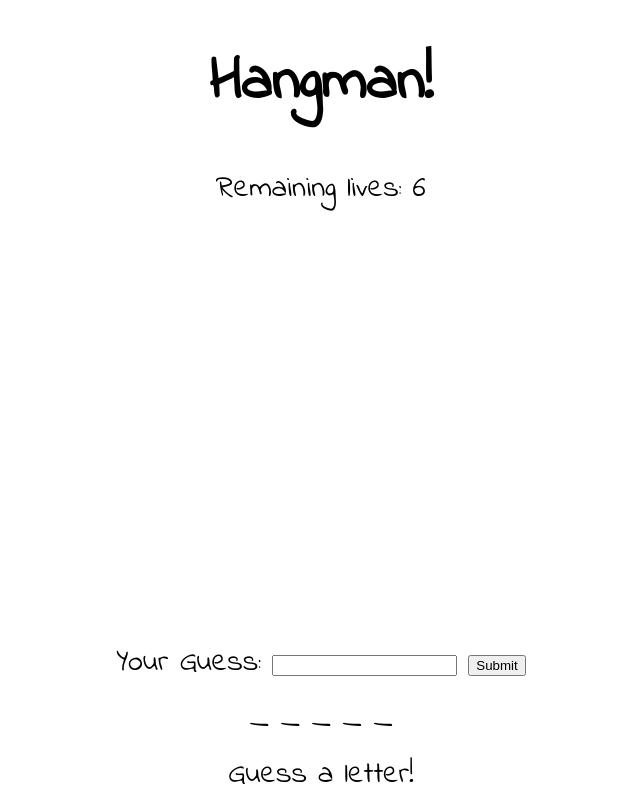
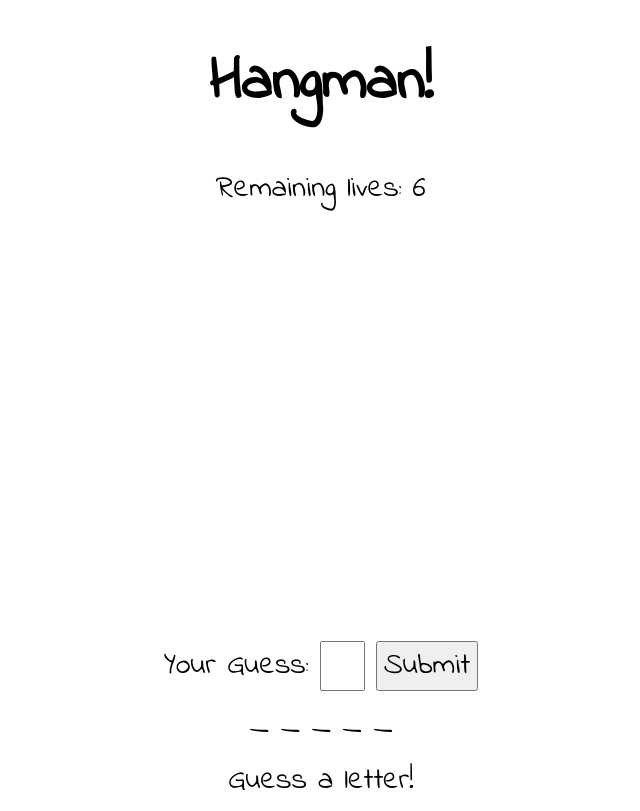
Before and after one commit to Seydaspferd/js_hangman, a plain HTML site: page index.html in a window 1280 px wide. Shown: the whole page, without its empty margins (319-959 px from the left). Drawn offline with Linux system fonts and the light colour scheme.

Commit message:
changed input field size and font and submit button font

```diff
--- a/index.html
+++ b/index.html
@@ -31,7 +31,7 @@
     </div>
     <div class="inputdiv">
       <label for="guessinput">Your Guess:</label>
-      <input type="text" maxlength="1" id="guessinput" />
+      <input type="text" maxlength="1" id="guessinput" maxlength="1" size="1" />
       <input id="submitbtn" type="submit" value="Submit" />
     </div>
     <div id="answer">Answer</div>
--- a/style.css
+++ b/style.css
@@ -40,3 +40,13 @@ html {
 #losemessage {
   text-align: center;
 }
+
+#guessinput {
+  font-family: 'Indie Flower', cursive;
+  font-size: 30px;
+}
+
+#submitbtn {
+  font-family: 'Indie Flower', cursive;
+  font-size: 30px;
+}
```
